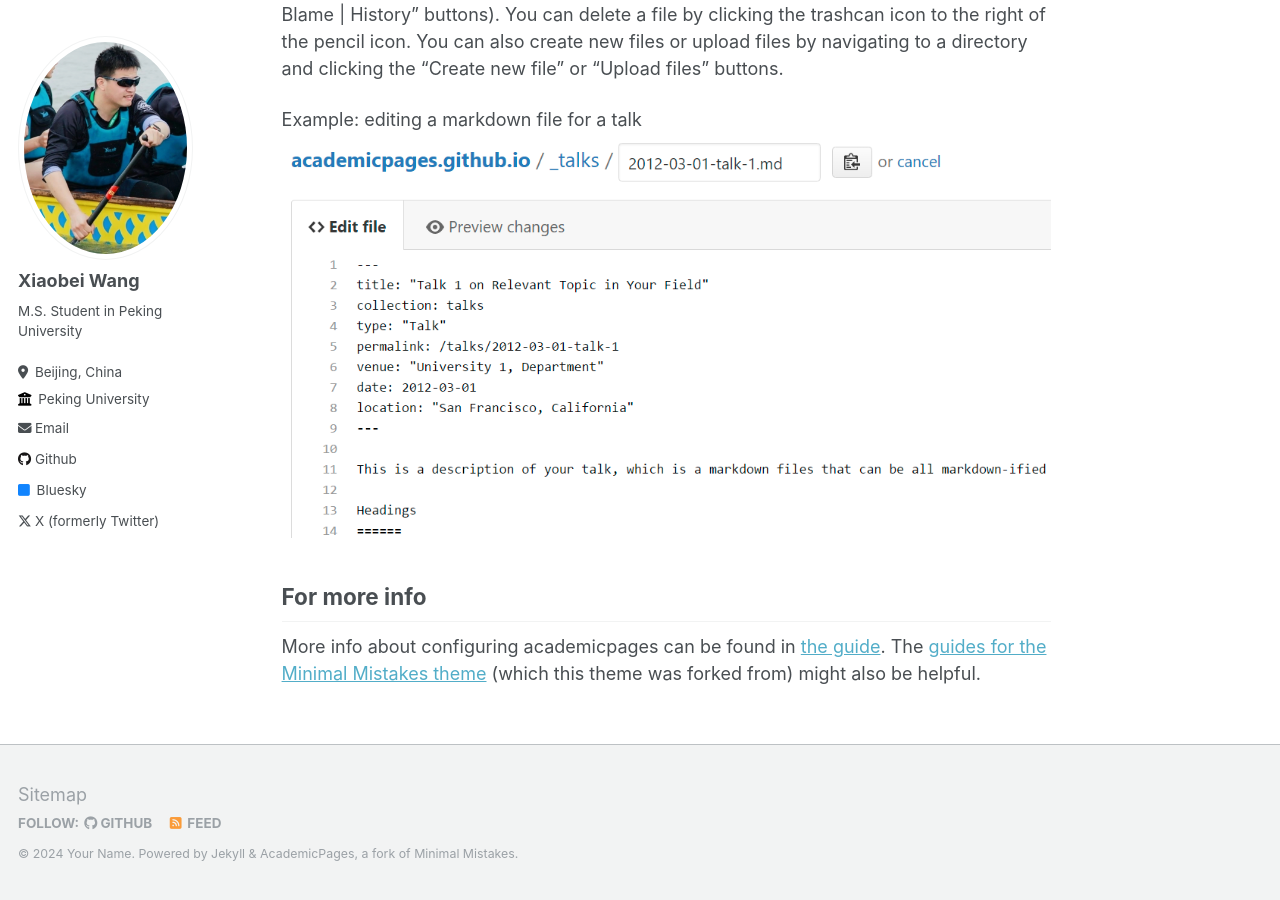
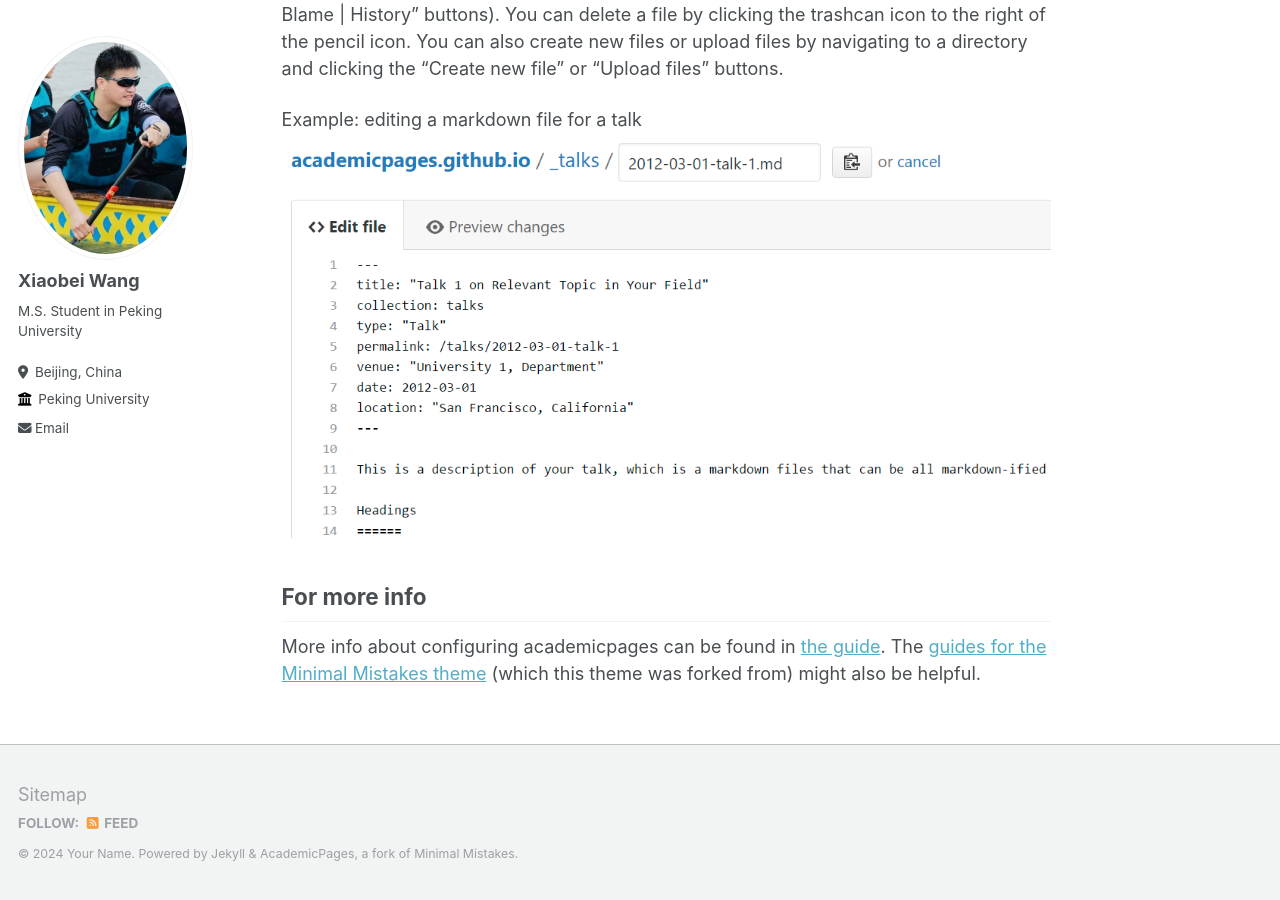
Before and after one commit to wangxiaobei822/wangxiaobei822.github.io, a Jekyll site: the page built from _pages/about.md, in a window 1280 px wide and 900 px high, scrolled down 2571 px. Built offline with Jekyll 4.4.1, drawn with Linux system fonts in a browser that asks for light colours.

Commit message:
Update _config.yml

```diff
--- a/_config.yml
+++ b/_config.yml
@@ -42,12 +42,12 @@ author:
   bitbucket        : # Username - Update with your username on the site
   codepen          : # Username
   dribbble         : # Username
-  github           : "academicpages"
+  github           : #"academicpages"
   kaggle           : # Username
   stackoverflow    : # User number or user number and name (i.e., use "1" or "1/jeff-atwood")
 
   # Social media
-  bluesky          : "bsky.app" # Replace this with you Bluesky username
+  bluesky          : #"bsky.app" # Replace this with you Bluesky username
   facebook         : # Username
   flickr           : # Username
   foursquare       : # Username
@@ -64,7 +64,7 @@ author:
   steam            : # Username
   telegram         : # URL
   tumblr           : # Username
-  twitter          : "UniofOxford"  # Replace this with your X / Twitter handle
+  twitter          : #"UniofOxford"  # Replace this with your X / Twitter handle
   vine             : # Username
   weibo            : # Username
   wikipedia        : # Username
```
